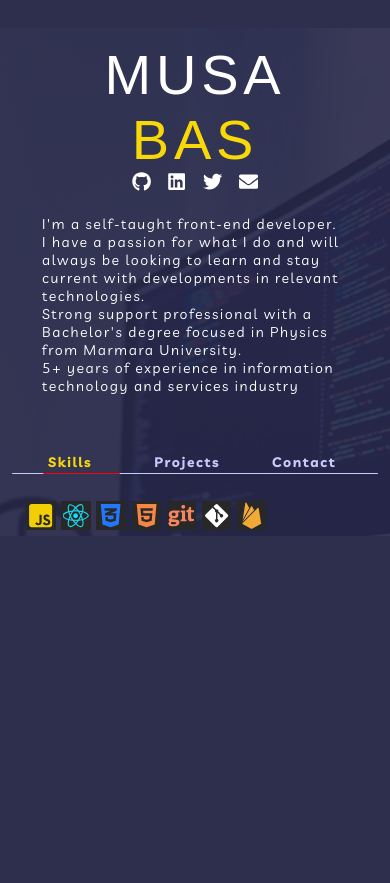
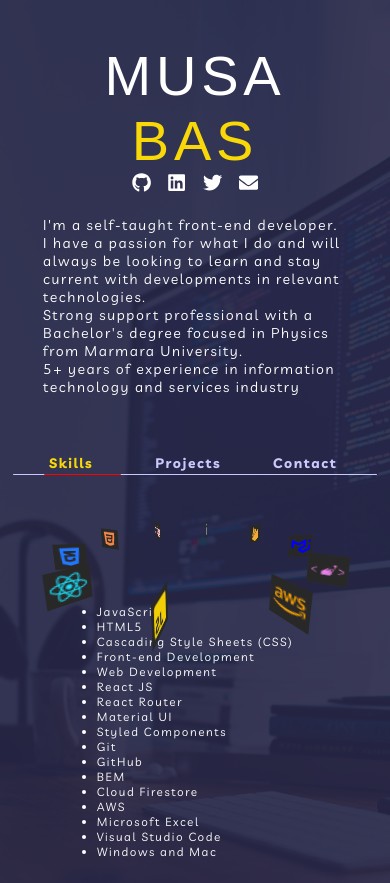
Before and after one commit to musabash/portfolio, a React (Create React App) app: page / in a window 390 px wide. Before the commit the page ends 844 px from the top, so only its background shows below. Built offline with nearby package versions, Linux system fonts and the light colour scheme; no server answers; a web font is replaced by a local one.

Commit message:
Animation added

```diff
--- a/src/components/projects/index.js
+++ b/src/components/projects/index.js
@@ -1,79 +1,9 @@
 import React from 'react'
 import { ProjectLink } from '..'
 import {blogXL, currencyConverter, myList, movieSearch, myNotes, taxi} from '../../images'
+import { projects } from './projects'
 
 const pictures = [blogXL, currencyConverter, myList, movieSearch, myNotes, taxi]
-const projects = [
-  {
-    id: 0,
-    alt: "",
-    link: "https://musabash.github.io/blogXL/",
-    github: "https://github.com/musabash/blogXL",
-    readme: [
-      "Blogging and publishing app",
-      "React functional components and hooks",
-      "React Router, Compound components",
-      "Firebase Authentication, Firestore, Firebase Storage"
-]
-  },
-  {
-    id: 1,
-    alt: "currency conversion web page picture",
-    link: "https://musabash.github.io/currency-converter/",
-    github: "https://github.com/musabash/currency-converter",
-    readme: [
-      "Currency converter web app",
-      "React functional components and hooks",
-      "free.currencyconverterapi"
-    ]
-  },
-  {
-    id: 2,
-    alt: "My list web page picture",
-    link: "https://musabash.github.io/my-list/",
-    github: "https://github.com/musabash/my-list",
-    readme: [
-      "A bit more than a todo list app",
-      "React functional components and hooks",
-      "Local storage"
-    ]
-  },
-  {
-    id: 3,
-    alt: "movie searh web page picture",
-    link: "https://musabash.github.io/movie-search/",
-    github: "https://github.com/musabash/movie-search",
-    readme: [
-      "Movie searching web app",
-      "React Functional components and hooks, React Router",
-      "The Movie Database (TMDB) API",
-      "Responsive"
-    ]
-  },
-  {
-    id: 4,
-    alt: "my notes app web page picture",
-    link: "https://my-notess.netlify.app/",
-    github: "https://github.com/musabash/MyNotes",
-    readme: [
-      "A note taking web app",
-      "React Functional components and hooks, React Router",
-      "Material UI, react-masonry-css, LocalStorage"
-
-    ]
-  },
-  {
-    id: 5,
-    alt: "taxi fare estimator app",
-    link: "https://musabash.github.io/taxi-fare-estimator/",
-    github: "https://github.com/musabash/taxi-fare-estimator",
-    readme: [
-      "An imaginary taxi fare calculator",
-      "Responsive",
-      "Html, CSS an Javascript"
-    ]
-  }
-]
 
 export default function Projects() {
   return (
@@ -81,7 +11,11 @@ export default function Projects() {
       <section className="my-work">
         <div className="portfolio">
           {projects.map(project => (
-            <ProjectLink key={project.id} project={project} picture={pictures[project.id]}/>
+            <ProjectLink
+              key={project.id}
+              project={project}
+              picture={pictures[project.id]}
+            />
           ))}
         </div>
       </section>
--- /dev/null
+++ b/src/components/projects/projects.js
@@ -0,0 +1,71 @@
+export const projects = [
+  {
+    id: 0,
+    alt: "",
+    link: "https://musabash.github.io/blogXL/",
+    github: "https://github.com/musabash/blogXL",
+    readme: [
+      "Blogging and publishing app",
+      "React functional components and hooks",
+      "React Router, Compound components",
+      "Firebase Authentication, Firestore, Firebase Storage"
+]
+  },
+  {
+    id: 1,
+    alt: "currency conversion web page picture",
+    link: "https://musabash.github.io/currency-converter/",
+    github: "https://github.com/musabash/currency-converter",
+    readme: [
+      "Currency converter web app",
+      "React functional components and hooks",
+      "free.currencyconverterapi"
+    ]
+  },
+  {
+    id: 2,
+    alt: "My list web page picture",
+    link: "https://musabash.github.io/my-list/",
+    github: "https://github.com/musabash/my-list",
+    readme: [
+      "A bit more than a todo list app",
+      "React functional components and hooks",
+      "Local storage"
+    ]
+  },
+  {
+    id: 3,
+    alt: "movie searh web page picture",
+    link: "https://musabash.github.io/movie-search/",
+    github: "https://github.com/musabash/movie-search",
+    readme: [
+      "Movie searching web app",
+      "React Functional components and hooks, React Router",
+      "The Movie Database (TMDB) API",
+      "Responsive"
+    ]
+  },
+  {
+    id: 4,
+    alt: "my notes app web page picture",
+    link: "https://my-notess.netlify.app/",
+    github: "https://github.com/musabash/MyNotes",
+    readme: [
+      "A note taking web app",
+      "React Functional components and hooks, React Router",
+      "Material UI, react-masonry-css, LocalStorage"
+
+    ]
+  },
+  {
+    id: 5,
+    alt: "taxi fare estimator app",
+    link: "https://musabash.github.io/taxi-fare-estimator/",
+    github: "https://github.com/musabash/taxi-fare-estimator",
+    readme: [
+      "An imaginary taxi fare calculator",
+      "Responsive",
+      "Html, CSS an Javascript"
+    ]
+  }
+]
--- a/src/components/skills/index.js
+++ b/src/components/skills/index.js
@@ -1,18 +1,31 @@
 import React from 'react'
-import {FaJsSquare, FaHtml5, FaCss3Alt, FaGitAlt, FaGithubSquare, FaLinkedin, FaMedium, FaGit, FaReact} from "react-icons/fa"
-import {SiFirebase} from "react-icons/si"
+import {FaJsSquare, FaHtml5, FaCss3Alt, FaGithubSquare, FaGit, FaReact} from "react-icons/fa"
+import {SiFirebase, SiMaterialUi, SiStyledComponents, SiAmazonaws} from "react-icons/si"
+import { skills } from './skills'
 
 export default function Skills() {
-
   return (
-    <div className='tab-content'>
-      <FaJsSquare className="fav-icons" style={{color:"#f1ce06"}}/>
-      <FaReact className="fav-icons" style={{color:"#18dbf5"}}/>
-      <FaCss3Alt className="fav-icons" style={{color:"#2277ff"}}/>
-      <FaHtml5 className="fav-icons" style={{color:"#f68646"}}/>
-      <FaGit className="fav-icons" style={{color:"#f6865f"}}/>
-      <FaGitAlt className="fav-icons" style={{color:"#fff"}}/>
-      <SiFirebase className="fav-icons" style={{color:"#f1aa37"}}/>
+    <div className="skills">
+      <ul className="skills__list">
+        {skills.map((skill) => (
+          <li key={skill}>{skill}</li>
+        ))}
+      </ul>
+      <div className='tab-content animation'>
+        <div className="floor"></div>
+        <div className="cards">
+          <FaJsSquare name="a" className="fav-icons" style={{color:"#f1ce06"}}/>
+          <FaReact name="b" className="fav-icons" style={{color:"#18dbf5"}}/>
+          <FaCss3Alt name="c" className="fav-icons" style={{color:"#2277ff"}}/>
+          <FaHtml5 name="d" className="fav-icons" style={{color:"#f68646"}}/>
+          <FaGit name="e" className="fav-icons" style={{color:"pink"}}/>
+          <FaGithubSquare name="f" className="fav-icons" style={{color:"gray"}}/>
+          <SiFirebase name="g" className="fav-icons" style={{color:"#f1aa37"}}/>
+          <SiMaterialUi name="h" className="fav-icons" style={{color:"blue"}}/>
+          <SiStyledComponents name="i" className="fav-icons" style={{color:"violet"}}/>
+          <SiAmazonaws name="j" className="fav-icons" style={{color:"orange"}}/>
+        </div>
+      </div>
     </div>
   )
 }
--- /dev/null
+++ b/src/components/skills/skills.js
@@ -0,0 +1,19 @@
+export const skills = [
+  "JavaScript",
+  "HTML5",
+  "Cascading Style Sheets (CSS)",
+  "Front-end Development",
+  "Web Development",
+  "React JS",
+  "React Router",
+  "Material UI",
+  "Styled Components",
+  "Git",
+  "GitHub",
+  "BEM",
+  "Cloud Firestore",
+  "AWS",
+  "Microsoft Excel",
+  "Visual Studio Code",
+  "Windows and Mac"
+]
--- a/src/index.css
+++ b/src/index.css
@@ -20,7 +20,6 @@ html {
 }
 
 :root {
-  --scale: 0;
   --paddin: 0;
   --tab-width: 6em;
   --slider: 2em;
@@ -28,6 +27,7 @@ html {
   --background: rgba(37, 37, 70, 0.9);
   --primary-color: #c9c9fd;
   --secondary-color: #f8d808;
+  --animation-duration: 2000ms;
 }
 
 .app {
@@ -39,6 +39,7 @@ html {
 .app-container {
   width: 100%;
   height: 100%;
+  border: 1px solid transparent; /* to fix the gap at the top and bottom */
   background: var(--background);
 }
 
@@ -166,16 +167,87 @@ html {
   transition: transform 250ms cubic-bezier(.5, 0, .5, 1);
 }
 
+.skills {
+  display: flex;
+}
+
 .fav-icons {
+  position: absolute;
+  left: 3.5em;
+  top: 1em;
   font-size: 2.5em;
   background: rgb(41, 40, 40);
-  margin: 0.1em;
-  padding: 0.05em;
+  padding: 0.1em;
+  animation: carousel calc(var(--animation-duration) * 10) linear infinite;
+}
+
+.fav-icons[name=b] {
+  animation-delay: calc(var(--animation-duration) * -1) ;
+}
+.fav-icons[name=c] {
+  animation-delay: calc(var(--animation-duration) * -2);
+}
+.fav-icons[name=d] {
+  animation-delay: calc(var(--animation-duration) * -3);
+}
+.fav-icons[name=e] {
+  animation-delay: calc(var(--animation-duration) * -4);
+}
+.fav-icons[name=f] {
+  animation-delay: calc(var(--animation-duration) * -5);
+}
+.fav-icons[name=g] {
+  animation-delay: calc(var(--animation-duration) * -6);
+}
+.fav-icons[name=h] {
+  animation-delay: calc(var(--animation-duration) * -7);
+}
+.fav-icons[name=i] {
+  animation-delay: calc(var(--animation-duration) * -8);
+}
+.fav-icons[name=j] {
+  animation-delay: calc(var(--animation-duration) * -9);
+}
+@keyframes carousel {
+  from { transform: rotateY(0deg) translateX(120px); }
+  to { transform: rotateY(-360deg) translateX(120px); }
 }
 
 .tab-content {
+  background-color: transparent;
   margin: 2em 1em;
 }
+
+.animation {
+  width:20em;
+  height: 5em;
+  transform: rotateX(30deg);
+  background-color: transparent;
+  margin: 2em 1em;
+  perspective: 20em;
+  perspective-origin: 50% calc(50% - 2em);
+}
+.cards {
+  transform: rotateX(-10deg);
+  transform-style: preserve-3d;
+}
+
+/* .floor {
+  position: absolute;
+  width: 100%;
+  height: 300%;
+  background-color: rgba(255, 255, 255, 1);
+  transform: rotateX(80deg);
+  transform-style: preserve-3d;
+} */
+
+@media(max-width: 800px) {
+  .skills {
+    flex-direction: column-reverse;
+    align-items: center;
+  }
+}
+
 .tab__frame {
   margin: 1em auto;
 }
@@ -221,7 +293,6 @@ a {
 
 .portfolio__img:hover,
 .portfolio__item:focus {
-  --scale: 100%;
   --paddin: 3.5em;
   transform: scale(1.2);
 }
@@ -283,6 +354,9 @@ a {
   margin-right: 0.5em;
 }
 
+.skills__list {
+  margin: 1em 2em;
+}
 .form__container {
   display: flex;
   align-items: center;
@@ -328,12 +402,6 @@ label span {
   color: red;
 }
 
-.radio__group {
-  display: flex;
-  flex-direction: column;
-  justify-content: flex-start;
-}
-
 .submit {
   font-weight: 600;
   transition: all 300ms cubic-bezier(.5, 0, .5, 1);
```
Also changed, not shown: src/components/text-area.js (added).
